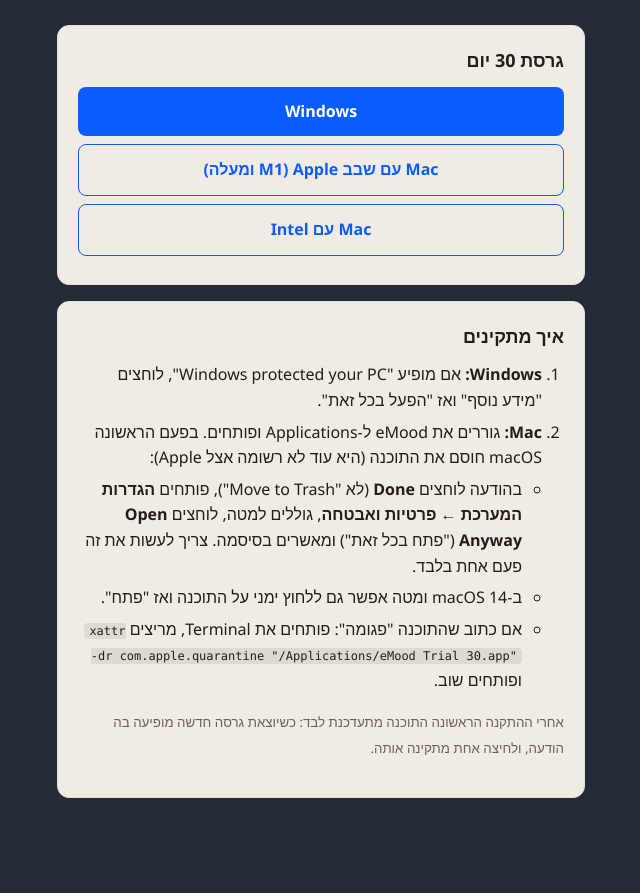
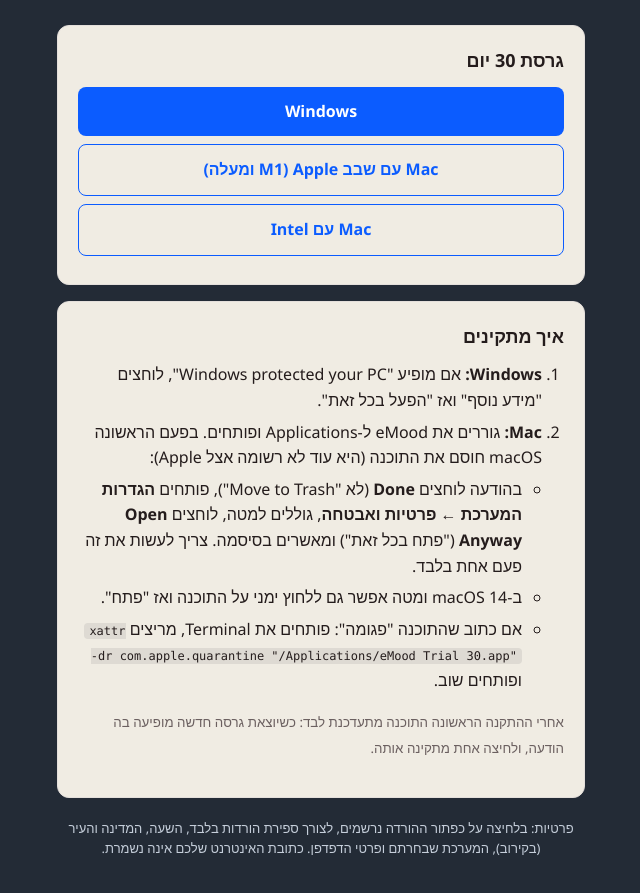
Before and after one commit to wbdyhy0-create/imudist-releases, a plain HTML site: page index.html in a window 1280 px wide. Shown: the part 207-1100 px from the top of the page, without its empty margins (319-959 px from the left). Before the commit the page ends 1077 px from the top, so only its background shows below. Drawn offline with Linux system fonts and the light colour scheme.

Commit message:
The page of downloads: a privacy line about the count of downloads

```diff
--- a/index.html
+++ b/index.html
@@ -23,6 +23,7 @@
   ul { margin: 4px 0 0; padding-inline-start: 20px; }
   code { font-family: Consolas, Menlo, monospace; font-size: 12px; padding: 1px 5px; border-radius: 4px; background: rgba(127, 127, 127, 0.16); unicode-bidi: isolate; word-break: break-all; }
   small { color: var(--dim); }
+  p.privacy { margin: 20px 4px 0; color: var(--on-bg-dim); font-size: 13px; text-align: center; }
 </style>
 </head>
 <body>
@@ -56,6 +57,8 @@
     </ol>
     <p><small>אחרי ההתקנה הראשונה התוכנה מתעדכנת לבד: כשיוצאת גרסה חדשה מופיעה בה הודעה, ולחיצה אחת מתקינה אותה.</small></p>
   </section>
+
+  <p class="privacy">פרטיות: בלחיצה על כפתור ההורדה נרשמים, לצורך ספירת הורדות בלבד, השעה, המדינה והעיר (בקירוב), המערכת שבחרתם ופרטי הדפדפן. כתובת האינטרנט שלכם אינה נשמרת.</p>
 </main>
 </body>
 </html>
```
Also changed, not shown: 1 other file.
